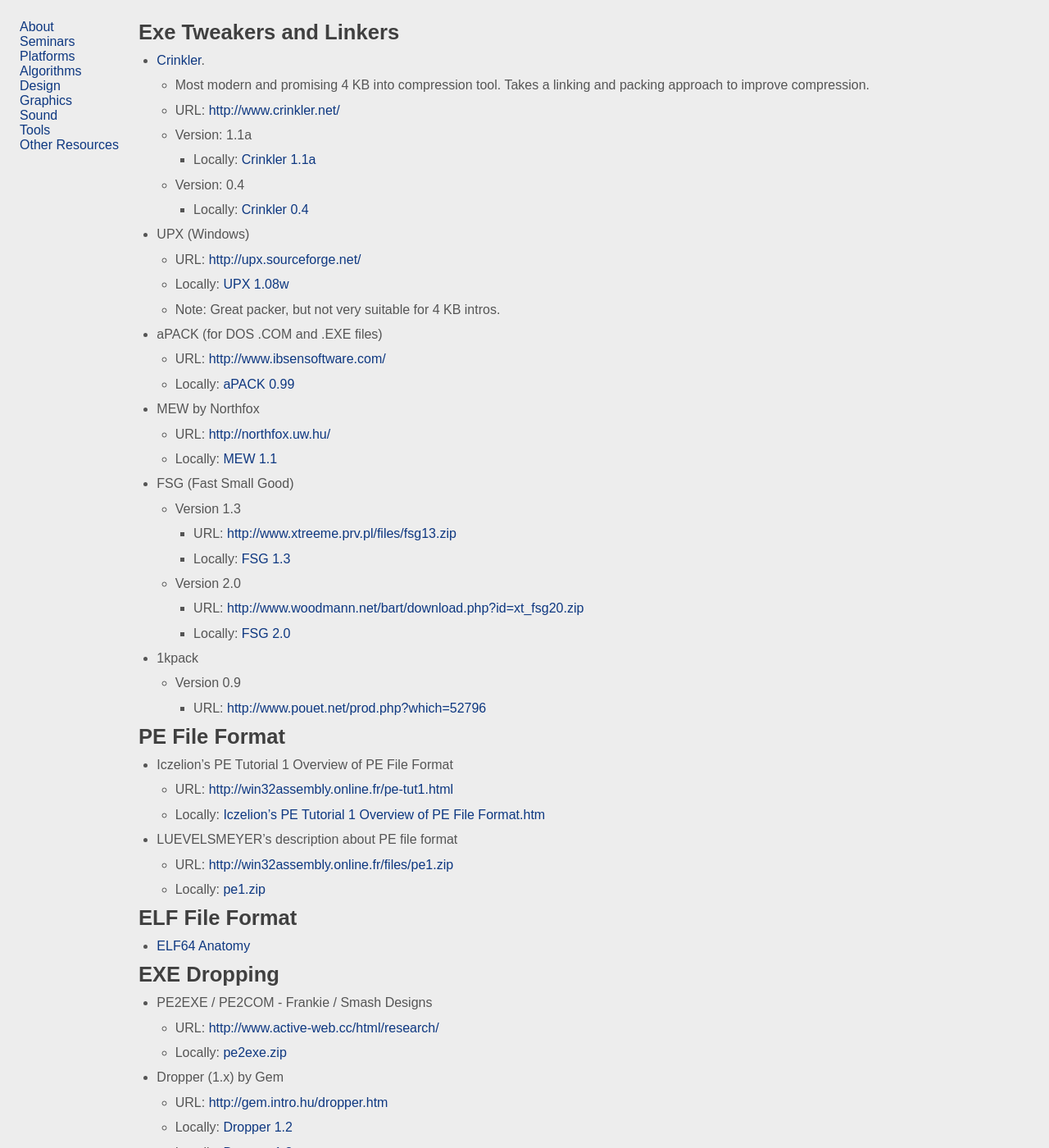
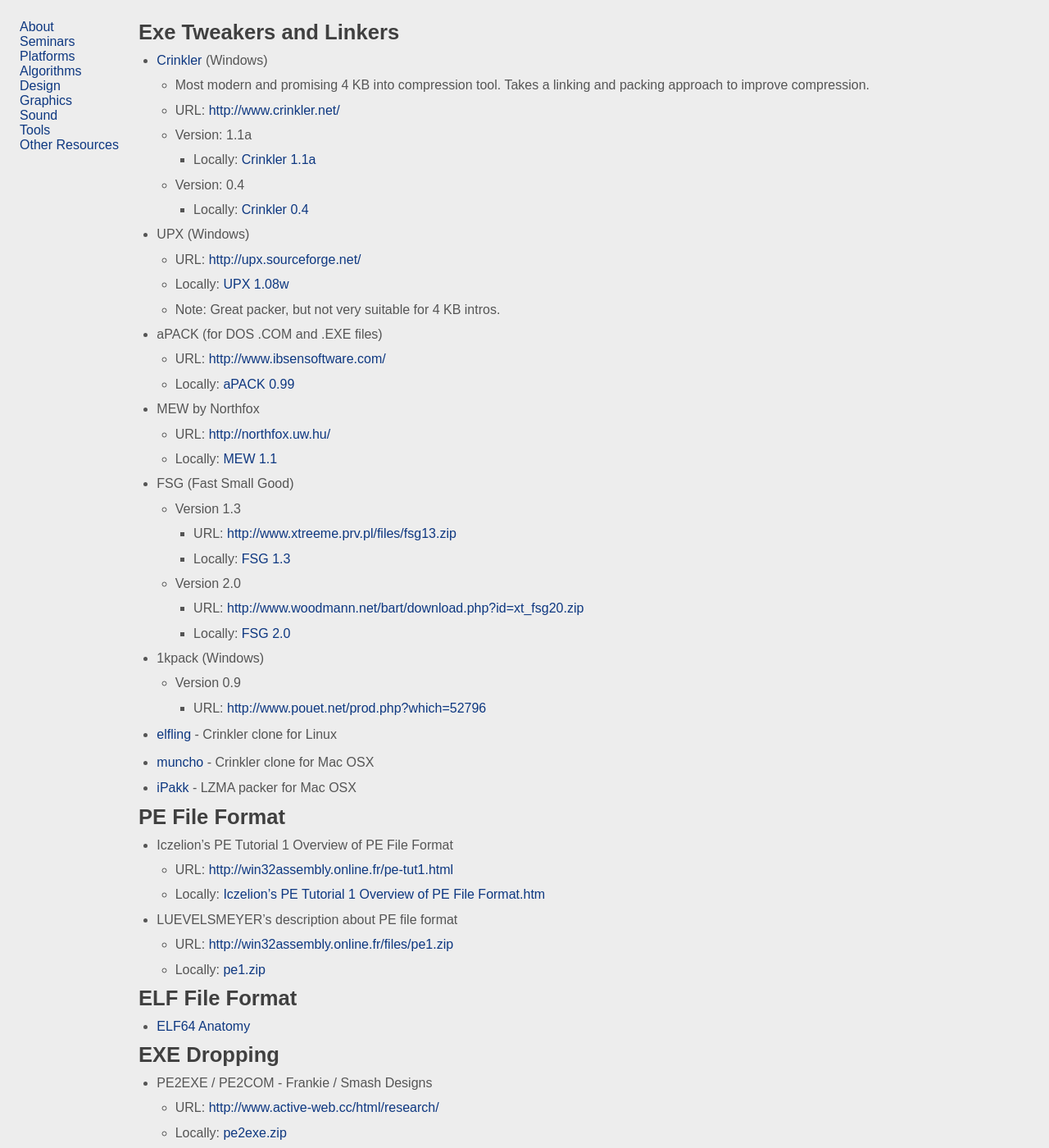
Before and after one commit to in4k/in4k.github.io, a Jekyll site: the page built from wiki/exe-tweakers-and-linkers.markdown, in a window 1280 px wide and 1400 px high. Shown: the whole window at 82% size. Built offline with Jekyll 4.4.1, drawn with Linux system fonts in a browser that asks for light colours; some web fonts are replaced.

Commit message:
Update exe-tweakers-and-linkers.markdown

```diff
--- a/wiki/exe-tweakers-and-linkers.markdown
+++ b/wiki/exe-tweakers-and-linkers.markdown
@@ -3,7 +3,7 @@
 layout: "wiki-page"
 ---
 
-*   [Crinkler](/index.php?title=Crinkler "Crinkler").
+*   [Crinkler](crinkler) (Windows)
     *   Most modern and promising 4 KB into compression tool. Takes a linking and packing approach to improve compression.
     *   URL: [http://www.crinkler.net/](http://www.crinkler.net/ "http://www.crinkler.net/")
     *   Version: 1.1a
@@ -32,9 +32,15 @@
         *   URL: [http://www.woodmann.net/bart/download.php?id=xt_fsg20.zip](http://www.woodmann.net/bart/download.php?id=xt_fsg20.zip "http://www.woodmann.net/bart/download.php?id=xt fsg20.zip")
         *   Locally: [FSG 2.0](http://in4k.untergrund.net/packers%20droppers%20etc/xt_fsg20.zip "http://in4k.untergrund.net/packers droppers etc/xt fsg20.zip")
 
-*   1kpack
+*   1kpack (Windows)
     *   Version 0.9
         *   URL: [http://www.pouet.net/prod.php?which=52796](http://www.pouet.net/prod.php?which=52796 "http://www.pouet.net/prod.php?which=52796")
+
+* [elfling](http://www.pouet.net/prod.php?which=64325) - Crinkler clone for Linux
+
+* [muncho](http://www.pouet.net/prod.php?which=51324) - Crinkler clone for Mac OSX
+
+* [iPakk](http://www.pouet.net/prod.php?which=29185) - LZMA packer for Mac OSX
 
 # PE File Format
 
```
